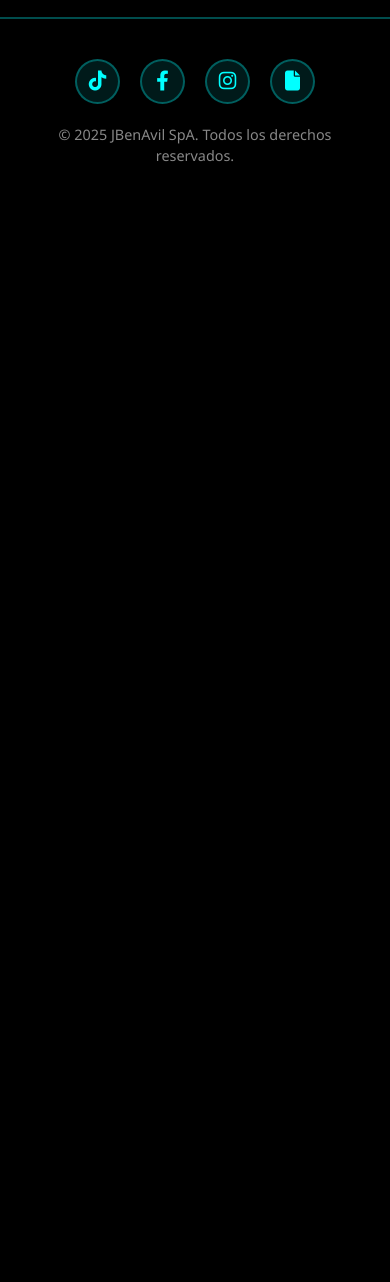
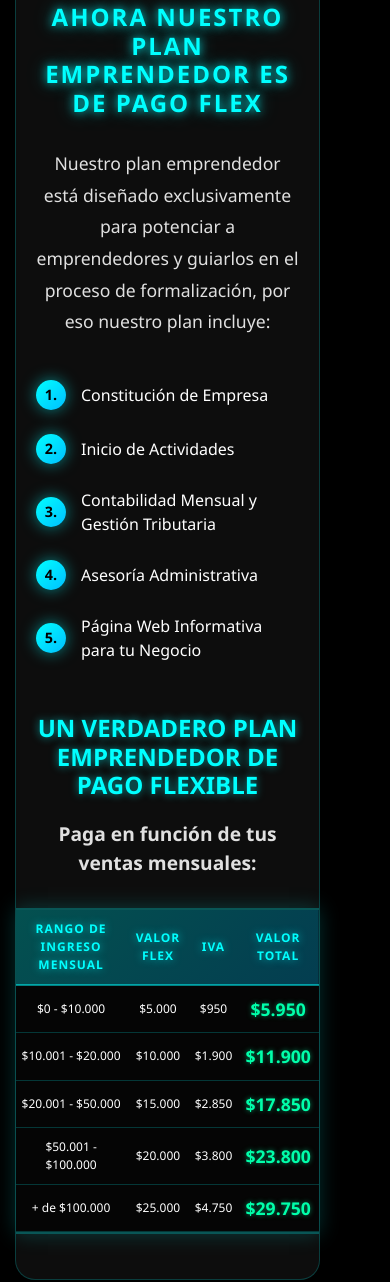
Before and after one commit to JBenAvil/JBenAvil_spa_v2.0, a plain HTML site: page index.html in a window 390 px wide. Shown: the part 1551-2833 px from the top of the page. Before the commit the page ends 1738 px from the top, so only its background shows below. Drawn offline with nearby package versions, Linux system fonts and the light colour scheme.

Commit message:
Add_V1.5

```diff
--- a/app.js
+++ b/app.js
@@ -2,6 +2,8 @@
 let data = {};
 let currentSection = 'inicio';
 let currentCourse = null;
+
+
 
 // Cargar datos desde data.json
 async function loadData() {
@@ -191,6 +193,69 @@ function renderContent(section, courseIndex = null) {
                             </div>
                         </div>
                     </div>
+
+                    <div class="flex-payment-section">
+                        <h2 class="flex-title">Ahora Nuestro Plan Emprendedor es de Pago Flex</h2>
+                        <p class="flex-description">
+                            Nuestro plan emprendedor está diseñado exclusivamente para potenciar a emprendedores y guiarlos en el proceso de formalización, por eso nuestro plan incluye:
+                        </p>
+                        <ul class="flex-benefits">
+                            <li><span class="benefit-number">1.</span> Constitución de Empresa</li>
+                            <li><span class="benefit-number">2.</span> Inicio de Actividades</li>
+                            <li><span class="benefit-number">3.</span> Contabilidad Mensual y Gestión Tributaria</li>
+                            <li><span class="benefit-number">4.</span> Asesoría Administrativa</li>
+                            <li><span class="benefit-number">5.</span> Página Web Informativa para tu Negocio</li>
+                        </ul>
+                        <h3 class="flex-subtitle">UN VERDADERO PLAN EMPRENDEDOR DE PAGO FLEXIBLE</h3>
+                        <p class="flex-payment-text">Paga en función de tus ventas mensuales:</p>
+
+                        <div class="table-responsive-wrapper">
+                            <table class="flex-table">
+                                <thead>
+                                    <tr>
+                                        <th>Rango de Ingreso Mensual</th>
+                                        <th>Valor Flex</th>
+                                        <th>IVA</th>
+                                        <th>Valor Total</th>
+                                    </tr>
+                                </thead>
+                                <tbody>
+                                    <tr>
+                                        <td data-label="Rango de Ingreso Mensual">$0 - $10.000</td>
+                                        <td data-label="Valor Flex">$5.000</td>
+                                        <td data-label="IVA">$950</td>
+                                        <td data-label="Valor Total" class="total-cell">$5.950</td>
+                                    </tr>
+                                    <tr>
+                                        <td data-label="Rango de Ingreso Mensual">$10.001 - $20.000</td>
+                                        <td data-label="Valor Flex">$10.000</td>
+                                        <td data-label="IVA">$1.900</td>
+                                        <td data-label="Valor Total" class="total-cell">$11.900</td>
+                                    </tr>
+                                    <tr>
+                                        <td data-label="Rango de Ingreso Mensual">$20.001 - $50.000</td>
+                                        <td data-label="Valor Flex">$15.000</td>
+                                        <td data-label="IVA">$2.850</td>
+                                        <td data-label="Valor Total" class="total-cell">$17.850</td>
+                                    </tr>
+                                    <tr>
+                                        <td data-label="Rango de Ingreso Mensual">$50.001 - $100.000</td>
+                                        <td data-label="Valor Flex">$20.000</td>
+                                        <td data-label="IVA">$3.800</td>
+                                        <td data-label="Valor Total" class="total-cell">$23.800</td>
+                                    </tr>
+                                    <tr>
+                                        <td data-label="Rango de Ingreso Mensual">+ de $100.000</td>
+                                        <td data-label="Valor Flex">$25.000</td>
+                                        <td data-label="IVA">$4.750</td>
+                                        <td data-label="Valor Total" class="total-cell">$29.750</td>
+                                    </tr>
+                                </tbody>
+                            </table>
+                        </div>
+                    </div>
+
+
                 `;
             }
         }
--- a/style.css
+++ b/style.css
@@ -800,226 +800,185 @@ option {
     }
 }
 
-/* Agregar estos estilos al final de tu style.css */
-
-/* Transiciones suaves para el contenido */
-#mainContent {
-    transition: opacity 0.3s ease;
+/* Sección de Pago Flex */
+.flex-payment-section {
+    margin-top: 50px;
+    padding-top: 40px;
+    border-top: 2px solid rgba(0, 255, 255, 0.3);
 }
 
-/* Sección de planes (igual que la sección de servicios) */
-.plans-section {
-    margin-top: 50px;
-    padding-top: 40px;
-    border-top: 2px solid rgba(30, 144, 255, 0.3);
+.flex-title {
+    font-size: 2rem;
+    font-weight: 700;
+    color: #00ffff;
+    text-align: center;
+    margin-bottom: 30px;
+    text-transform: uppercase;
+    letter-spacing: 2px;
+    text-shadow: 0 0 10px rgba(0, 255, 255, 0.8), 0 0 20px rgba(0, 255, 255, 0.4);
 }
 
-.plans-title {
-    font-size: 2rem;
-    font-weight: 700;
-    color: #1e90ff;
+.flex-description {
     text-align: center;
-    margin-bottom: 40px;
-    text-transform: uppercase;
-    letter-spacing: 2px;
-    text-shadow: 0 0 10px rgba(30, 144, 255, 0.8), 0 0 20px rgba(30, 144, 255, 0.4);
+    color: #e0e0e0;
+    font-size: 1.1rem;
+    line-height: 1.8;
+    margin-bottom: 30px;
+    max-width: 900px;
+    margin-left: auto;
+    margin-right: auto;
 }
 
-/* Estilos para mensajes de carga y error */
-.loading-message,
-.error-message {
-    text-align: center;
-    padding: 50px;
-    color: #1e90ff;
-    font-size: 1.2rem;
+.flex-benefits {
+    list-style: none;
+    max-width: 700px;
+    margin: 30px auto;
+    padding: 0;
 }
 
-.error-message i {
-    font-size: 3rem;
-    color: #ff4444;
-    margin-bottom: 20px;
-    display: block;
+.flex-benefits li {
+    color: #ffffff;
+    font-size: 1.1rem;
+    padding: 12px 0;
+    display: flex;
+    align-items: center;
+    gap: 15px;
 }
 
-.error-message h3 {
-    color: #1e90ff;
-    margin-bottom: 15px;
+.benefit-number {
+    background: linear-gradient(135deg, #00ffff 0%, #00bfff 100%);
+    color: #000000;
+    font-weight: 700;
+    width: 35px;
+    height: 35px;
+    border-radius: 50%;
+    display: flex;
+    align-items: center;
+    justify-content: center;
+    flex-shrink: 0;
+    box-shadow: 0 0 15px rgba(0, 255, 255, 0.5);
 }
 
-.error-message p {
-    color: #cccccc;
+.flex-subtitle {
+    text-align: center;
+    color: #00ffff;
+    font-size: 1.5rem;
+    font-weight: 700;
+    margin: 40px 0 20px;
+    text-shadow: 0 0 8px rgba(0, 255, 255, 0.6);
 }
 
-/* Wrapper del contrato cuando se carga dinámicamente */
-.contract-wrapper {
-    animation: fadeIn 0.3s ease;
+.flex-payment-text {
+    text-align: center;
+    color: #e0e0e0;
+    font-size: 1.2rem;
+    margin-bottom: 30px;
+    font-weight: 600;
 }
 
-@keyframes fadeIn {
-    from {
-        opacity: 0;
-        transform: translateY(20px);
+.table-responsive-wrapper {
+    overflow-x: auto;
+    margin: 30px 0;
+    border-radius: 15px;
+    border: 2px solid rgba(0, 255, 255, 0.3);
+    box-shadow: 0 0 20px rgba(0, 255, 255, 0.2);
+}
+
+.flex-table {
+    width: 100%;
+    border-collapse: collapse;
+    background: rgba(0, 0, 0, 0.6);
+    min-width: 600px;
+}
+
+.flex-table thead {
+    background: linear-gradient(135deg, rgba(0, 255, 255, 0.3) 0%, rgba(0, 191, 255, 0.3) 100%);
+}
+
+.flex-table th {
+    padding: 18px 15px;
+    text-align: center;
+    color: #00ffff;
+    font-weight: 700;
+    text-transform: uppercase;
+    font-size: 0.95rem;
+    letter-spacing: 1px;
+    border-bottom: 2px solid rgba(0, 255, 255, 0.5);
+    text-shadow: 0 0 8px rgba(0, 255, 255, 0.6);
+}
+
+.flex-table tbody tr {
+    border-bottom: 1px solid rgba(0, 255, 255, 0.2);
+    transition: all 0.3s ease;
+}
+
+.flex-table tbody tr:hover {
+    background: rgba(0, 255, 255, 0.2);
+    box-shadow: 0 0 15px rgba(0, 255, 255, 0.4);
+}
+
+.flex-table td {
+    padding: 15px;
+    text-align: center;
+    color: #ffffff;
+    font-size: 1rem;
+}
+
+.flex-table .total-cell {
+    color: #00ffaa;
+    font-weight: 700;
+    font-size: 1.1rem;
+    text-shadow: 0 0 5px rgba(0, 255, 170, 0.5);
+}
+
+/* Responsive para tabla */
+@media (max-width: 768px) {
+    .flex-table {
+        min-width: 100%;
+        font-size: 0.9rem;
     }
-    to {
-        opacity: 1;
-        transform: translateY(0);
+
+    .flex-table th,
+    .flex-table td {
+        padding: 12px 8px;
+        font-size: 0.85rem;
+    }
+
+    .flex-title {
+        font-size: 1.5rem;
+    }
+
+    .flex-benefits li {
+        font-size: 1rem;
+    }
+
+    .benefit-number {
+        width: 30px;
+        height: 30px;
+        font-size: 0.9rem;
+    }
+
+    .carousel-track {
+        gap: 30px;
+    }
+
+    .client-logo {
+        height: 50px;
+        max-width: 120px;
     }
 }
 
-/* Estilos específicos del formulario de contrato */
-.form-container {
-    max-width: 800px;
-    margin: 0 auto;
-    background: rgba(255, 255, 255, 0.05);
-    backdrop-filter: blur(10px);
-    border-radius: 20px;
-    padding: 40px;
-    border: 2px solid rgba(30, 144, 255, 0.3);
-    box-shadow: 0 8px 32px rgba(0, 0, 0, 0.3);
-}
-
-.form-container h2 {
-    color: #1e90ff;
-    text-align: center;
-    margin-bottom: 30px;
-    font-weight: 700;
-    text-shadow: 0 0 10px rgba(30, 144, 255, 0.8), 0 0 20px rgba(30, 144, 255, 0.4);
-}
-
-.form-label {
-    color: #1e90ff;
-    font-weight: 600;
-    margin-bottom: 8px;
-    text-shadow: 0 0 5px rgba(30, 144, 255, 0.6);
-}
-
-.form-control,
-.form-select {
-    background: rgba(0, 0, 0, 0.6);
-    border: 2px solid rgba(30, 144, 255, 0.3);
-    color: #ffffff;
-    border-radius: 8px;
-    padding: 10px 15px;
-    transition: all 0.3s ease;
-}
-
-.form-control:focus,
-.form-select:focus {
-    background: rgba(0, 0, 0, 0.8);
-    border-color: #1e90ff;
-    box-shadow: 0 0 15px rgba(30, 144, 255, 0.5);
-    color: #ffffff;
-}
-
-.form-control::placeholder {
-    color: rgba(255, 255, 255, 0.4);
-}
-
-#signatureCanvas {
-    border: 2px solid rgba(30, 144, 255, 0.4);
-    border-radius: 10px;
-    background: rgba(255, 255, 255, 0.95);
-    cursor: crosshair;
-    display: block;
-    margin: 10px auto;
-    max-width: 100%;
-    box-shadow: 0 0 10px rgba(30, 144, 255, 0.3);
-}
-
-.btn-outline-secondary {
-    background: rgba(255, 255, 255, 0.1);
-    border: 2px solid rgba(30, 144, 255, 0.4);
-    color: #1e90ff;
-    transition: all 0.3s ease;
-}
-
-.btn-outline-secondary:hover {
-    background: rgba(30, 144, 255, 0.2);
-    border-color: #1e90ff;
-    color: #1e90ff;
-    box-shadow: 0 0 15px rgba(30, 144, 255, 0.5);
-}
-
-.btn-generar-pdf {
-    background: linear-gradient(135deg, #1e90ff 0%, #00bfff 100%);
-    border: none;
-    color: #000000;
-    font-weight: 700;
-    text-transform: uppercase;
-    letter-spacing: 1px;
-    transition: all 0.3s ease;
-    box-shadow: 0 0 20px rgba(30, 144, 255, 0.4);
-}
-
-.btn-generar-pdf:hover {
-    transform: translateY(-2px);
-    box-shadow: 0 0 30px rgba(30, 144, 255, 0.6), 0 5px 20px rgba(30, 144, 255, 0.4);
-    background: linear-gradient(135deg, #00bfff 0%, #1e90ff 100%);
-}
-
-.fw-semibold {
-    color: #1e90ff;
-    text-shadow: 0 0 5px rgba(30, 144, 255, 0.6);
-}
-
-.back-home {
-    position: fixed;
-    top: 20px;
-    left: 20px;
-    background: rgba(0, 0, 0, 0.8);
-    border: 2px solid #1e90ff;
-    border-radius: 50%;
-    width: 60px;
-    height: 60px;
-    display: flex;
-    align-items: center;
-    justify-content: center;
-    cursor: pointer;
-    transition: all 0.3s ease;
-    box-shadow: 0 0 10px rgba(30, 144, 255, 0.3);
-    z-index: 1000;
-    text-decoration: none;
-    color: #1e90ff;
-}
-
-.back-home:hover {
-    transform: scale(1.2);
-    border-color: #1e90ff;
-    box-shadow: 0 0 20px rgba(30, 144, 255, 0.8), 0 0 40px rgba(30, 144, 255, 0.4);
-    background: rgba(30, 144, 255, 0.2);
-    color: #1e90ff;
-}
-
-.back-home i {
-    font-size: 24px;
-    filter: drop-shadow(0 0 5px rgba(30, 144, 255, 0.8));
-}
-
-option {
-    background: #1a1a1a;
-    color: #ffffff;
-}
-
-@media (max-width: 768px) {
-    .form-container {
-        padding: 25px 20px;
+@media (max-width: 480px) {
+    .flex-table th,
+    .flex-table td {
+        padding: 10px 5px;
+        font-size: 0.75rem;
     }
 
-    .form-container h2 {
-        font-size: 1.5rem;
-    }
-
-    #signatureCanvas {
-        width: 100%;
-        height: 120px;
-    }
-
-    .back-home {
-        width: 50px;
-        height: 50px;
-    }
-
-    .back-home i {
-        font-size: 20px;
+    .table-responsive-wrapper {
+        margin: 20px -20px;
+        border-radius: 0;
+        border-left: none;
+        border-right: none;
     }
 }
```
